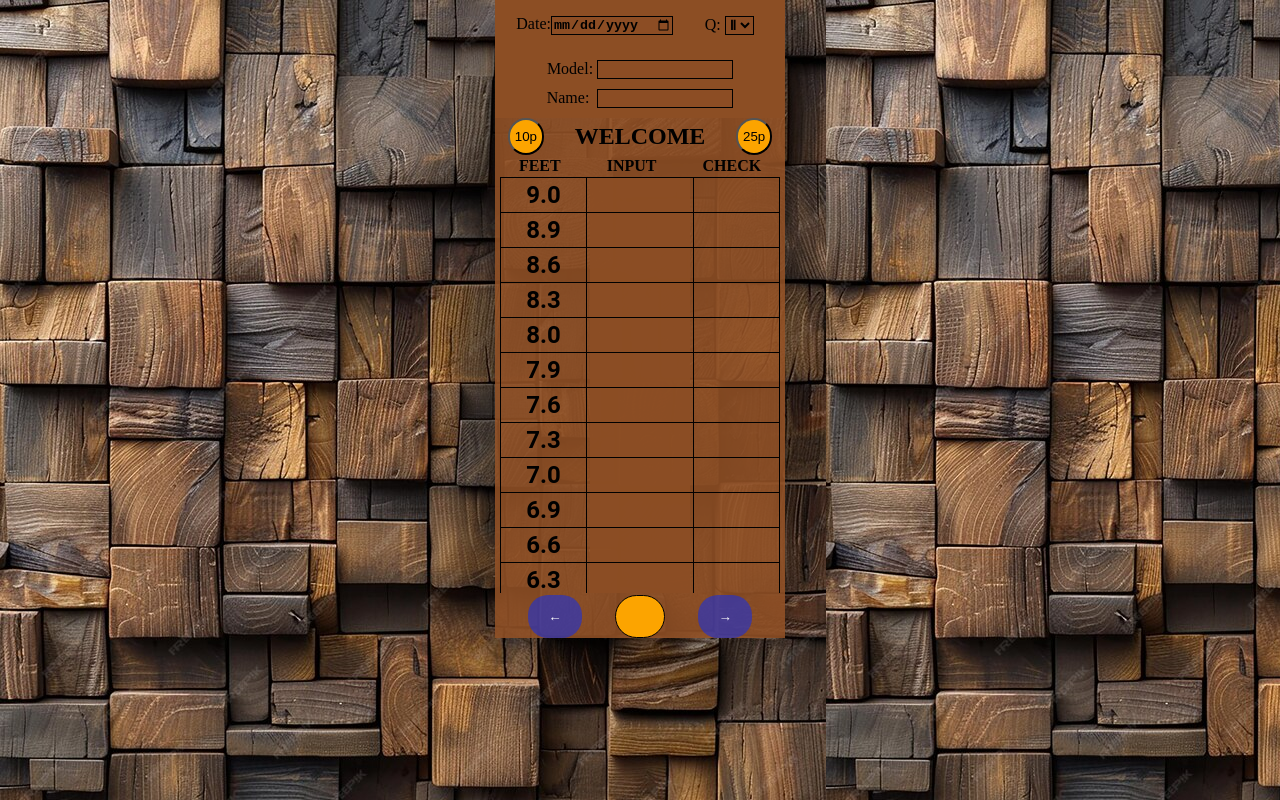
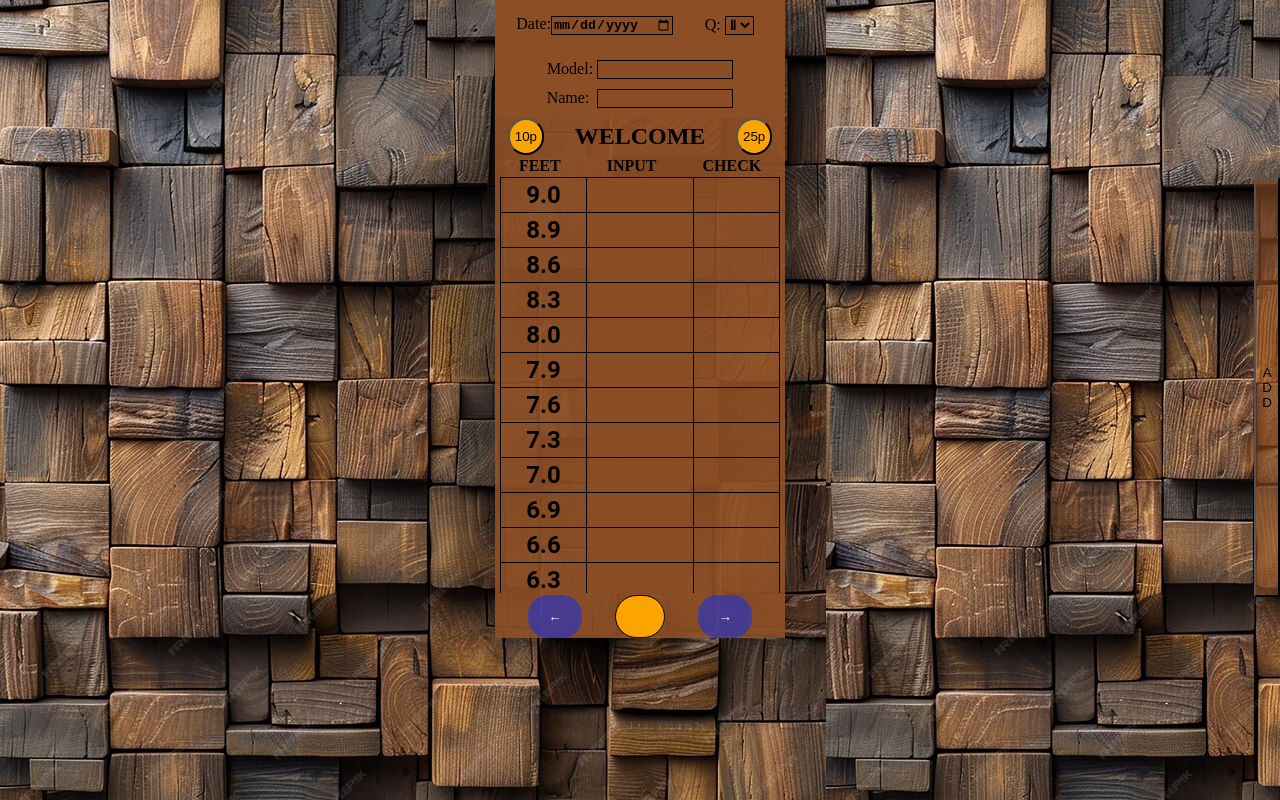
Before and after one commit to yugeshcoder/webapp, a plain HTML site: page index.html in a window 1280 px wide. Drawn offline with Linux system fonts and the light colour scheme.

Commit message:
all set to use

```diff
--- a/index.html
+++ b/index.html
@@ -573,6 +573,9 @@
         <i style="font-size:24px" class="fa">&#xf067;</i></button>
       <button id="inputpageright">&rarr;</button>
     </div>
+    <div id="enterbtndiv">
+      <button id = "enterbtn">A<br>D<br>D</button>
+    </div>
     </section>
 
     <section id="billpage">
--- a/index.js
+++ b/index.js
@@ -44,14 +44,14 @@ let i1 = i2 = i3 = i4 = i5= i6 = i7= i8= i9= i10= i11= i12 =i13 =i14 =i15 = i16
 //   //  }
 // });
 
-var input27 = document.getElementById("n27");
-input27.addEventListener("keydown", function(event) {
-  if (event.key === "Enter") {
-    event.preventDefault();
-    event.stopPropagation();
-    calc();
-  }
-});
+// var input27 = document.getElementById("n27");
+// input27.addEventListener("keydown", function(event) {
+//   if (event.key === "Enter") {
+//     event.preventDefault();
+//     event.stopPropagation();
+//     calc();
+//   }
+// });
 // var input28 = document.getElementById("n28");
 // input28.addEventListener("keypress", function(event) {
 //   if (event.key === "Enter") {
@@ -447,6 +447,12 @@ input27.addEventListener("keydown", function(event) {
 //     calc();
 //   }
 // });
+
+
+document.getElementById("enterbtn").onclick = function(){
+  calc();
+}
+
 
 function calc(){
 
--- a/inputpage.css
+++ b/inputpage.css
@@ -105,7 +105,16 @@ input[type="number"]{
   background-color: hwb(24 14% 45% / 1);
 }
 
-#td26{
+#enterbtndiv{
+  position: absolute;
+  top:177px;
+  right: 0px;
+}
+
+#enterbtn{
+  height: 420px;
   display: flex;
-
+  align-items: center;
+  background-color:hwb(24 14% 45% / 0.6);
+  color: black;
 }
```
